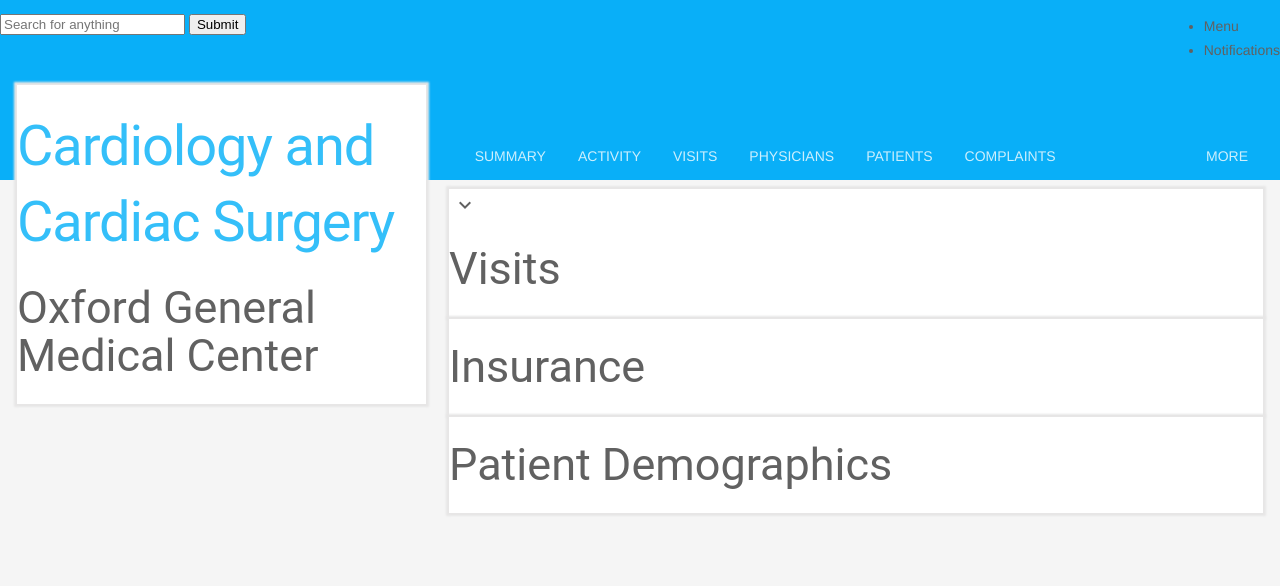
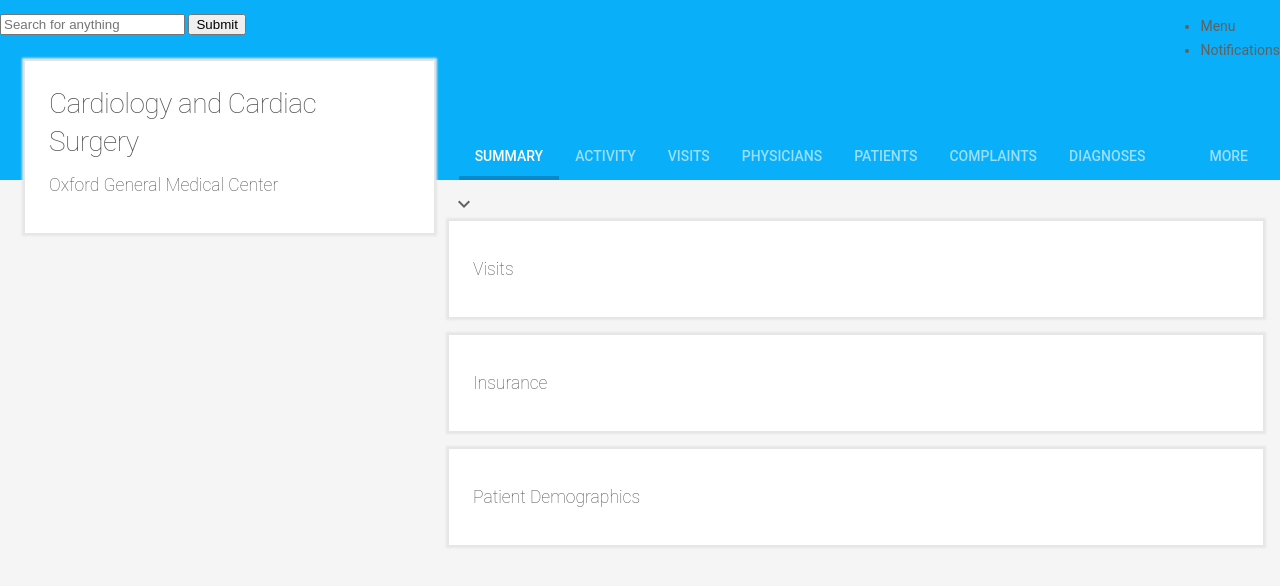
Before and after one commit to patrickfweston/double-verify, a website: page index.html in a window 1280 px wide. Drawn offline with nearby package versions, Linux system fonts and the light colour scheme.

Commit message:
Modified font and text styles

```diff
--- a/index.html
+++ b/index.html
@@ -21,7 +21,7 @@
     </nav>
     <nav class="nav--main">
       <div class="l-wrapper nav--main__wrapper">
-        <a href="#" class="tabs">Summary</a>
+        <a href="#" class="tabs active">Summary</a>
         <a href="#" class="tabs">Activity</a>
         <a href="#" class="tabs">Visits</a>
         <a href="#" class="tabs">Physicians</a>
@@ -32,8 +32,10 @@
         <a href="#" class="tabs--more">More</a>
       </div>
     </nav>
+  </div>
+  <main class="mdl-grid l-main">
     <header class="l-overview card">
-      <div class="">
+      <div class="card__content">
         <h1>Cardiology and Cardiac Surgery</h1>
         <h2>Oxford General Medical Center</h2>
       </div>
@@ -41,8 +43,6 @@
 
       </div>
     </header>
-  </div>
-  <main class="mdl-grid">
     <div class="l-container">
       <div class="card mdl-cell--12-col">
         <!-- Right aligned menu below button -->
--- a/sass/base/_init.scss
+++ b/sass/base/_init.scss
@@ -1,11 +1,13 @@
 // Colors
+$primary-120: #0988CA;
 $primary: #09AFF8;
 $primary-80: #34bff9;
 $primary-60: #66cffa;
 $primary-40: #99dffc;
 $primary-20: #cceffd;
 
-$black: #000;
+$true-black: #000;
+$black: #4F4C4D;
 
 $gray: #E7E6E6;
 
@@ -25,6 +27,9 @@
 // Default values
 $gutter: 8px;
 
+// Font stacks
+$roboto: Roboto, Helvetica, 'Helvetica Neue', Arial, sans-serif;
+
 // Reset styles
 * {
   box-sizing: border-box;
--- a/sass/base/_layouts.scss
+++ b/sass/base/_layouts.scss
@@ -1,4 +1,8 @@
 // Layout styles
+.l-main {
+  position: relative;
+}
+
 .l-nav {
   position: relative;
 }
@@ -10,7 +14,7 @@
 
   @include respond-to('bp3') {
     position: absolute;
-    top: 6em;
+    top: -120px;
     width: calc(33.333% - 16px);
     margin: 0 $gutter * 2;
   }
--- /dev/null
+++ b/sass/base/_typography.scss
@@ -0,0 +1,25 @@
+// Font and text styles
+body,
+p {
+  font-family: $roboto;
+}
+
+h1 {
+  margin-top: 0;
+  margin-bottom: 0;
+  font-size: 2em;
+  font-weight: 100;
+  color: $black;
+}
+
+h2 {
+  margin-top: 0;
+  margin-bottom: 0;
+  font-size: 1.25em;
+  font-weight: 100;
+  color: $black;
+}
+
+h3 {
+
+}
--- a/sass/components/_bar-chart.scss
+++ /dev/null
@@ -1,3 +0,0 @@
-h1 {
-  color: $primary-80;
-}
--- a/sass/components/_card.scss
+++ b/sass/components/_card.scss
@@ -1,5 +1,10 @@
 .card {
+  margin-bottom: $gutter * 2;
+}
+
+.card__content {
   border: 1px solid $gray;
   box-shadow: 0 0 2px 2px $gray;
   background-color: $white;
+  padding: $gutter * 3;
 }
--- a/sass/components/_tabs.scss
+++ b/sass/components/_tabs.scss
@@ -12,8 +12,18 @@
   font-weight: 500;
   font-size: 14px;
   text-transform: uppercase;
-  color: $primary-20;
+  color: $primary-40;
   overflow: hidden;
+  transition: all 0.25s ease-in-out;
+
+  &:hover {
+    color: $white;
+  }
+
+  &.active {
+    color: $white;
+    border-bottom: 4px solid $primary-120;
+  }
 }
 
 .tabs--more {
--- a/sass/styles.scss
+++ b/sass/styles.scss
@@ -4,6 +4,7 @@
 @import 'base/mixins';
 @import 'base/init';
 @import 'base/layouts';
+@import 'base/typography';
 
 // Components
 @import 'components/bar-chart';
```
Also changed, not shown: css/styles.css.
